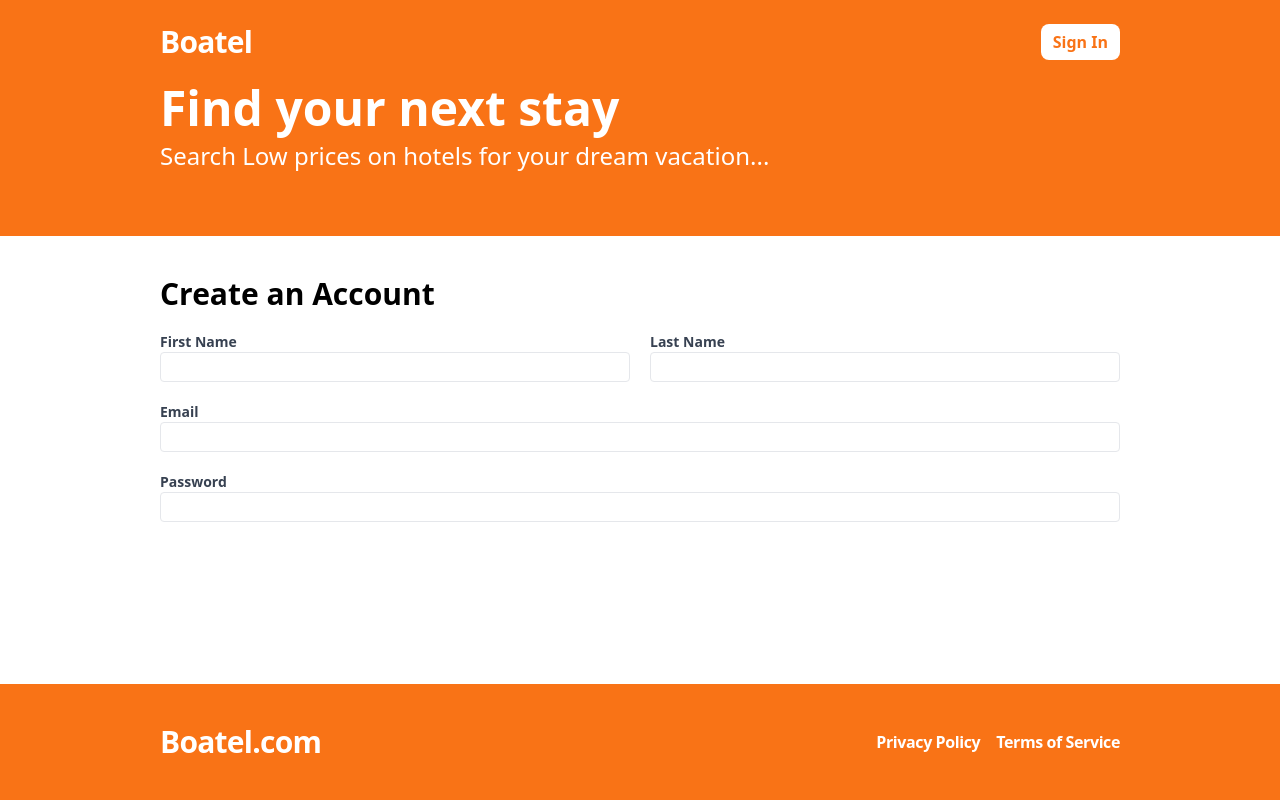
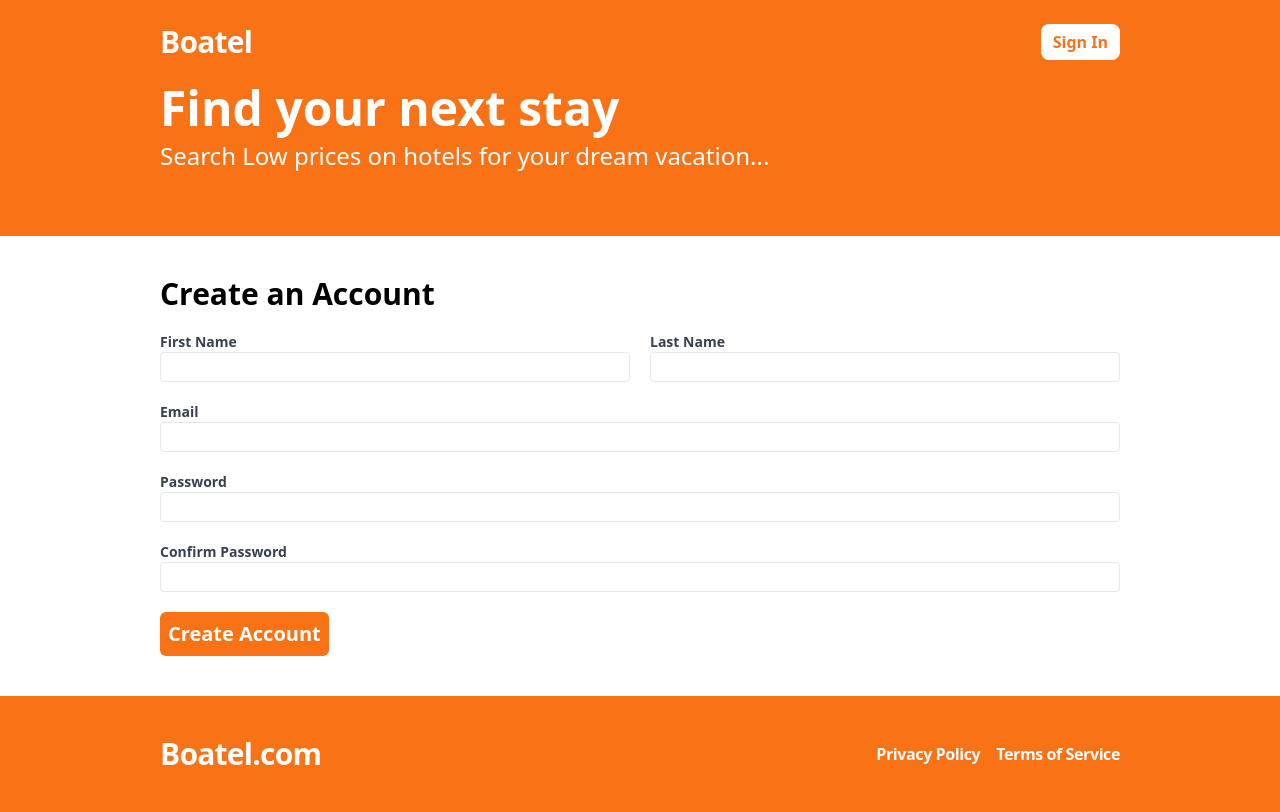
Before and after one commit to krishnanjalivu/boatel, a React (Vite) app in the folder Frontend/: page /register in a window 1280 px wide. Built offline with nearby package versions, Linux system fonts and the light colour scheme.

Commit message:
register

```diff
--- a/Frontend/package.json
+++ b/Frontend/package.json
@@ -13,6 +13,7 @@
     "react": "^18.2.0",
     "react-dom": "^18.2.0",
     "react-hook-form": "^7.51.4",
+    "react-query": "^3.39.3",
     "react-router-dom": "^6.23.1"
   },
   "devDependencies": {
--- /dev/null
+++ b/Frontend/src/api-client.ts
@@ -0,0 +1,15 @@
+import { RegisterFormData } from "./pages/Register";
+const API_BASE_URL=import.meta.env.VITE_API_BASE_URL;
+
+export const register =async(formData:RegisterFormData)=>{
+const response=await fetch(`${API_BASE_URL}/api/users/register`,{
+    method:"POST",
+    headers:{"Content-Type":"application/json"},
+    body:JSON.stringify(formData)
+
+})
+ const responseBody=await response.json();
+ if(!response.ok){
+    throw new Error(responseBody.message);
+ }
+}
--- a/Frontend/src/main.tsx
+++ b/Frontend/src/main.tsx
@@ -1,10 +1,21 @@
-import React from 'react'
-import ReactDOM from 'react-dom/client'
-import App from './App.tsx'
-import './index.css'
+import React from "react";
+import ReactDOM from "react-dom/client";
+import App from "./App.tsx";
+import "./index.css";
+import { QueryClient, QueryClientProvider } from "react-query";
 
-ReactDOM.createRoot(document.getElementById('root')!).render(
+const queryClient = new QueryClient({
+  defaultOptions: {
+    queries: {
+      retry: 0,
+    },
+  },
+});
+
+ReactDOM.createRoot(document.getElementById("root")!).render(
   <React.StrictMode>
-    <App />
-  </React.StrictMode>,
-)
+    <QueryClientProvider client={queryClient}>
+      <App />
+    </QueryClientProvider>
+  </React.StrictMode>
+);
--- a/Frontend/src/pages/Register.tsx
+++ b/Frontend/src/pages/Register.tsx
@@ -1,6 +1,7 @@
 import { useForm } from "react-hook-form";
-
-type RegisterFormData = {
+import { useMutation } from "react-query";
+import * as apiClient from "../api-client";
+export type RegisterFormData = {
   firstName: string;
   lastName: string;
   email: string;
@@ -9,9 +10,28 @@
 };
 
 const Register = () => {
-  const { register } = useForm<RegisterFormData>();
+  const {
+    register,
+    watch,
+    handleSubmit,
+    formState: { errors },
+  } = useForm<RegisterFormData>();
+
+  const mutation = useMutation(apiClient.register, {
+    onSuccess: () => {
+      console.log("Registration Successful");
+    },
+    onError: (error: Error) => {
+      console.log(error.message);
+    },
+  });
+
+  const onSubmit = handleSubmit((data) => {
+    mutation.mutate(data);
+  });
+
   return (
-    <form className="flex flex-col gap-5">
+    <form className="flex flex-col gap-5" onSubmit={onSubmit}>
       <h2 className="text-3xl font-bold">Create an Account</h2>
       <div className="flex flex-col md:flex-row gap-5 ">
         <label className="text-gray-700 text-sm font-bold flex-1">
@@ -20,6 +40,9 @@
             className="border rounded w-full py-1 px-2 font-normal"
             {...register("firstName", { required: "This field is required" })}
           ></input>
+          {errors.firstName && (
+            <span className="text-red-500">{errors.firstName.message}</span>
+          )}
         </label>
         <label className="text-gray-700 text-sm font-bold flex-1">
           Last Name
@@ -27,6 +50,9 @@
             className="border rounded w-full py-1 px-2 font-normal"
             {...register("lastName", { required: "This field is required" })}
           ></input>
+          {errors.lastName && (
+            <span className="text-red-500">{errors.lastName.message}</span>
+          )}
         </label>
       </div>
       <label className="text-gray-700 text-sm font-bold flex-1">
@@ -36,6 +62,9 @@
           className="border rounded w-full py-1 px-2 font-normal"
           {...register("email", { required: "This field is required" })}
         ></input>
+        {errors.email && (
+          <span className="text-red-500">{errors.email.message}</span>
+        )}
       </label>
       <label className="text-gray-700 text-sm font-bold flex-1">
         Password
@@ -50,7 +79,37 @@
             },
           })}
         ></input>
+        {errors.password && (
+          <span className="text-red-500">{errors.password.message}</span>
+        )}
       </label>
+      <label className="text-gray-700 text-sm font-bold flex-1">
+        Confirm Password
+        <input
+          type="password"
+          className="border rounded w-full py-1 px-2 font-normal"
+          {...register("confirmPassword", {
+            validate: (val) => {
+              if (!val) {
+                return "This field is required";
+              } else if (watch("password") !== val) {
+                return "Password does not match";
+              }
+            },
+          })}
+        ></input>
+        {errors.confirmPassword && (
+          <span className="text-red-500">{errors.confirmPassword.message}</span>
+        )}
+      </label>
+      <span>
+        <button
+          type="submit"
+          className="bg-orange-500 rounded-md text-white p-2 font-bold hover:bg-orange-200 text-xl "
+        >
+          Create Account
+        </button>
+      </span>
     </form>
   );
 };
```
Also changed, not shown: 2 other files (tests, documents, lock files or other folders).
